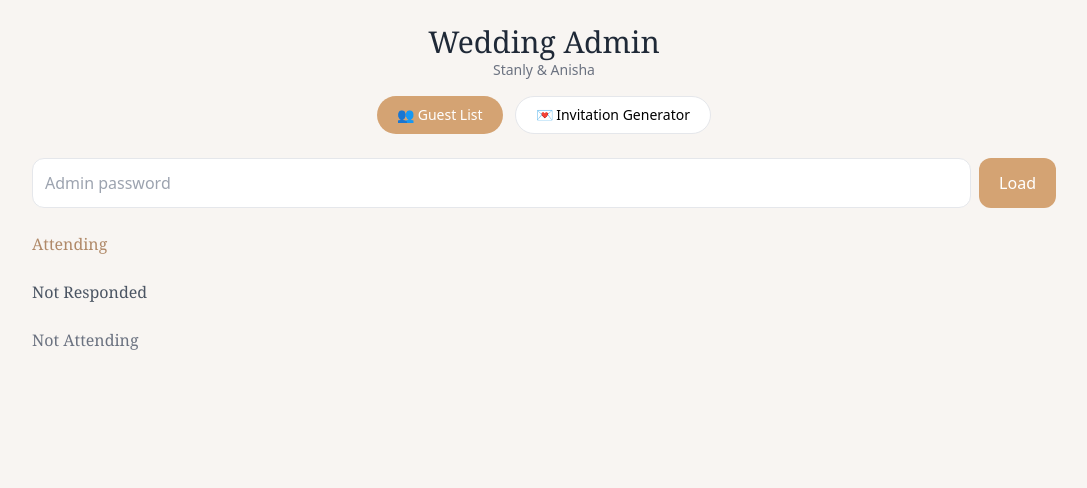
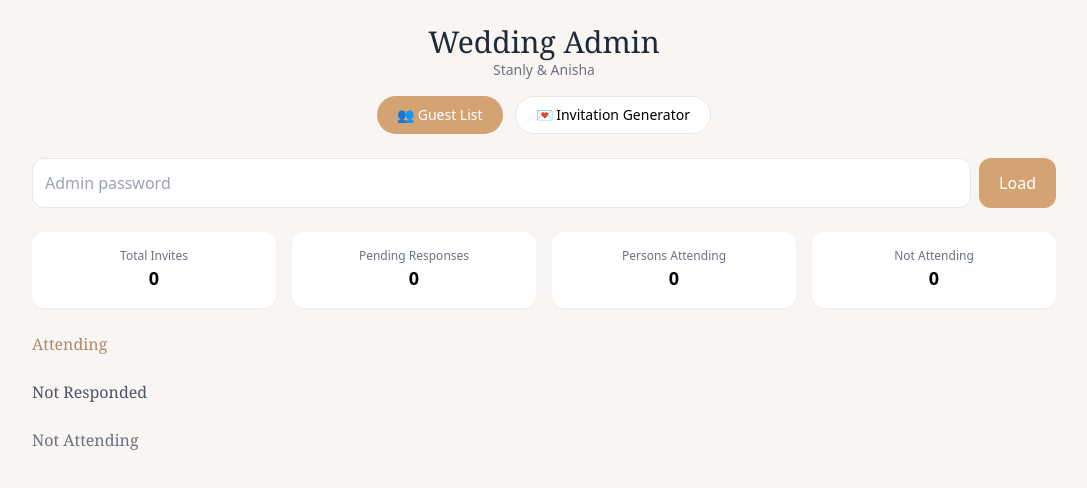
Before and after one commit to rinsacm/stanly-wedding-invitation, a Next.js app: page /admin in a window 1280 px wide. Shown: the top 488 px of the page, without its empty margins (96-1183 px from the left). Built offline with nearby package versions, Linux system fonts and the light colour scheme.

Commit message:
Display totals in admin page

```diff
--- a/pages/admin.js
+++ b/pages/admin.js
@@ -1,7 +1,9 @@
+"use client";
+
 import { useState, useMemo } from "react";
 
 export default function Admin() {
-  const [page, setPage] = useState("guests"); // 👈 navigation
+  const [page, setPage] = useState("guests");
   const [password, setPassword] = useState("");
   const [guests, setGuests] = useState([]);
   const [rsvps, setRsvps] = useState([]);
@@ -30,26 +32,41 @@ export default function Admin() {
     return rsvps.find((x) => x.guestId === id);
   }
 
+  function copy(text) {
+    navigator.clipboard.writeText(text);
+  }
+
+  // ✅ CLEAN LOGIC (guests = total persons)
   const data = useMemo(() => {
     const attending = [];
     const pending = [];
     const notComing = [];
 
+    let totalPersons = 0;
+
     guests.forEach((g) => {
       const r = getRsvp(g._id);
 
-      if (!r) pending.push(g);
-      else if (r.attending) attending.push(g);
-      else notComing.push(g);
+      if (!r) {
+        pending.push(g);
+      } else if (r.attending) {
+        attending.push(g);
+        totalPersons += Number(r.guests) || 1;
+      } else {
+        notComing.push(g);
+      }
     });
 
-    return { attending, pending, notComing };
+    return {
+      attending,
+      pending,
+      notComing,
+      totalPersons,
+      totalInvites: guests.length,
+    };
   }, [guests, rsvps]);
 
-  function copy(text) {
-    navigator.clipboard.writeText(text);
-  }
-
+  // ✅ CARD
   const Card = ({ g, type }) => {
     const r = getRsvp(g._id);
 
@@ -64,8 +81,11 @@ export default function Admin() {
             {type === "not" && "Not attending"}
           </p>
 
-          {r?.guests && type === "attending" && (
-            <p className="text-xs text-gray-600 mt-1">Guests: {r.guests}</p>
+          {/* ✅ Guests = total persons */}
+          {r?.attending && (
+            <p className="text-xs text-gray-600 mt-1">
+              Guests: {Number(r.guests) || 1}
+            </p>
           )}
         </div>
 
@@ -88,6 +108,14 @@ export default function Admin() {
       </div>
     );
   };
+
+  // ✅ SUMMARY BOX
+  const Box = ({ title, value }) => (
+    <div className="bg-white p-4 rounded-xl shadow-sm text-center">
+      <p className="text-xs text-gray-500">{title}</p>
+      <p className="text-lg font-semibold">{value}</p>
+    </div>
+  );
 
   return (
     <div className="min-h-screen bg-[#f8f5f2] p-6 flex justify-center">
@@ -121,7 +149,6 @@ export default function Admin() {
           </button>
         </div>
 
-        {/* PAGE 1: GUEST LIST */}
         {page === "guests" && (
           <>
             {/* LOGIN */}
@@ -141,7 +168,15 @@ export default function Admin() {
               </button>
             </div>
 
-            {/* GROUPS */}
+            {/* ✅ TOP SUMMARY */}
+            <div className="grid grid-cols-2 md:grid-cols-4 gap-4 mb-6">
+              <Box title="Total Invites" value={data.totalInvites} />
+              <Box title="Pending Responses" value={data.pending.length} />
+              <Box title="Persons Attending" value={data.totalPersons} />
+              <Box title="Not Attending" value={data.notComing.length} />
+            </div>
+
+            {/* ATTENDING */}
             <h2 className="font-serif text-[#b08968] mb-2">Attending</h2>
             <div className="space-y-3 mb-6">
               {data.attending.map((g) => (
@@ -149,6 +184,7 @@ export default function Admin() {
               ))}
             </div>
 
+            {/* PENDING */}
             <h2 className="font-serif text-gray-600 mb-2">Not Responded</h2>
             <div className="space-y-3 mb-6">
               {data.pending.map((g) => (
@@ -156,6 +192,7 @@ export default function Admin() {
               ))}
             </div>
 
+            {/* NOT ATTENDING */}
             <h2 className="font-serif text-gray-500 mb-2">Not Attending</h2>
             <div className="space-y-3">
               {data.notComing.map((g) => (
@@ -165,7 +202,6 @@ export default function Admin() {
           </>
         )}
 
-        {/* PAGE 2: INVITATION GENERATOR */}
         {page === "generator" && (
           <div className="bg-white p-6 rounded-2xl shadow-sm text-center">
             <h2 className="text-2xl font-serif text-gray-800">
```
